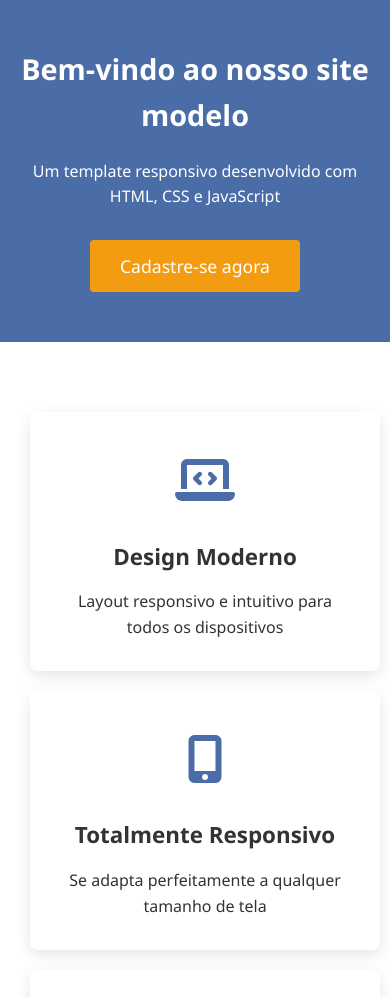
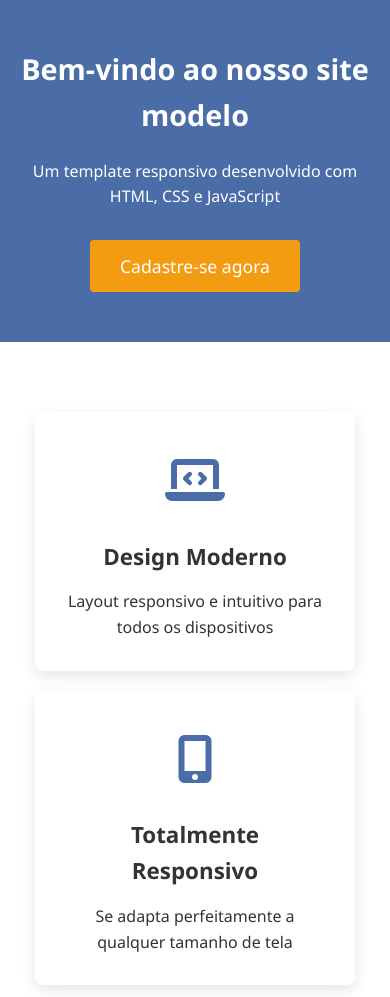
Before and after one commit to Joao-Felipe-coding/modelo-website, a plain HTML site: page index.html in a window 390 px wide. Shown: the part 72-1069 px from the top of the page. Drawn offline with Linux system fonts and the light colour scheme.

Commit message:
arrumando estilização dos ícones e identação

```diff
--- a/css/responsive.css
+++ b/css/responsive.css
@@ -56,8 +56,16 @@
         font-size: 2rem;
     }
 
+    .features {
+        padding: 0 15px;
+        justify-content: center;
+    }
+
     .feature-card {
-        flex: 0 0 100%;
+        flex: 0 0 calc(100% - 40px);
+        margin-left: auto;
+        margin-right: auto;
+        max-width: 450px;
     }
 
     .form-row {
@@ -103,4 +111,8 @@
     .form-container {
         padding: 20px 15px;
     }
+
+    .feature-card {
+        max-width: 100%;
+    }
 }
```
